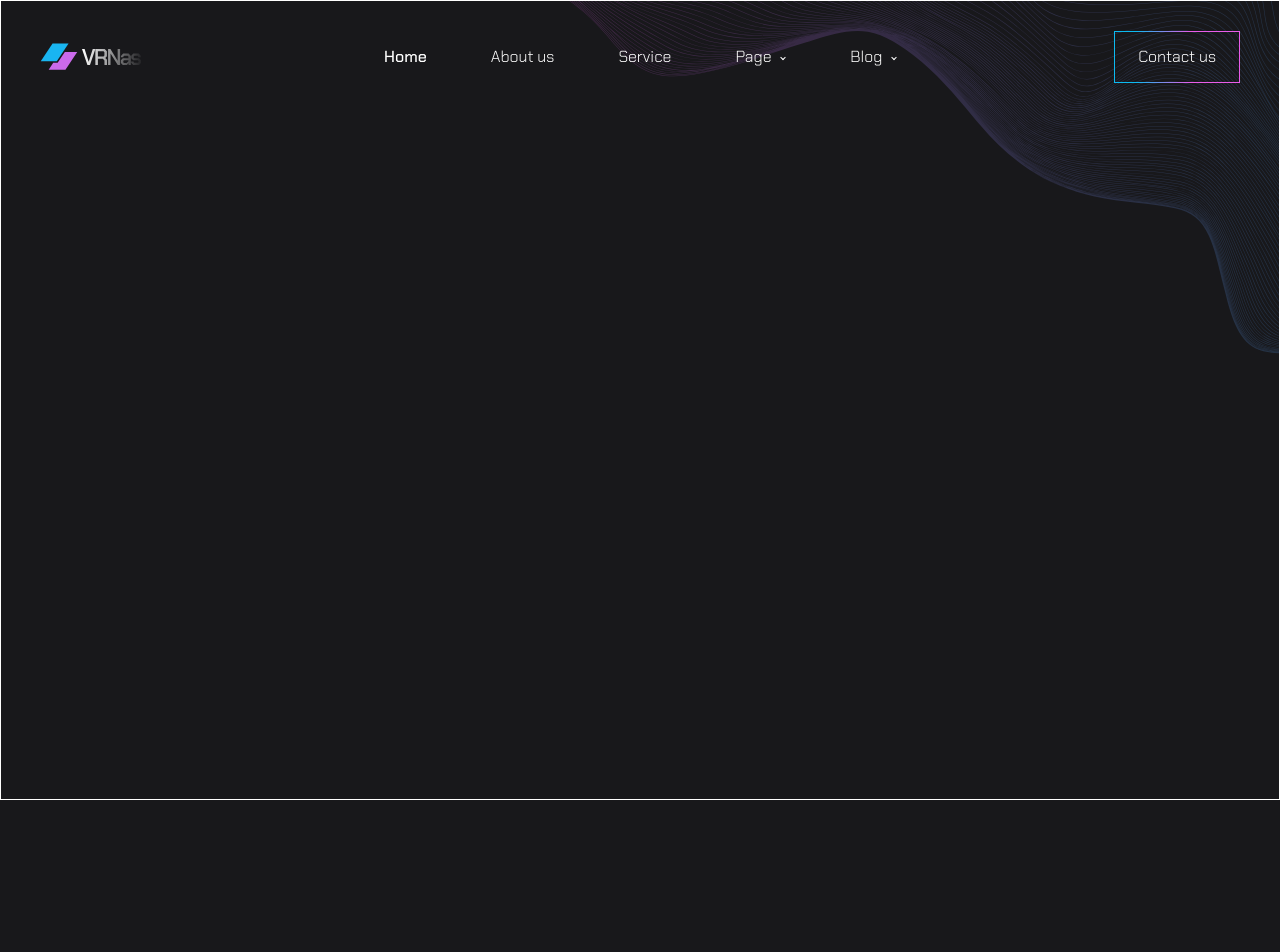
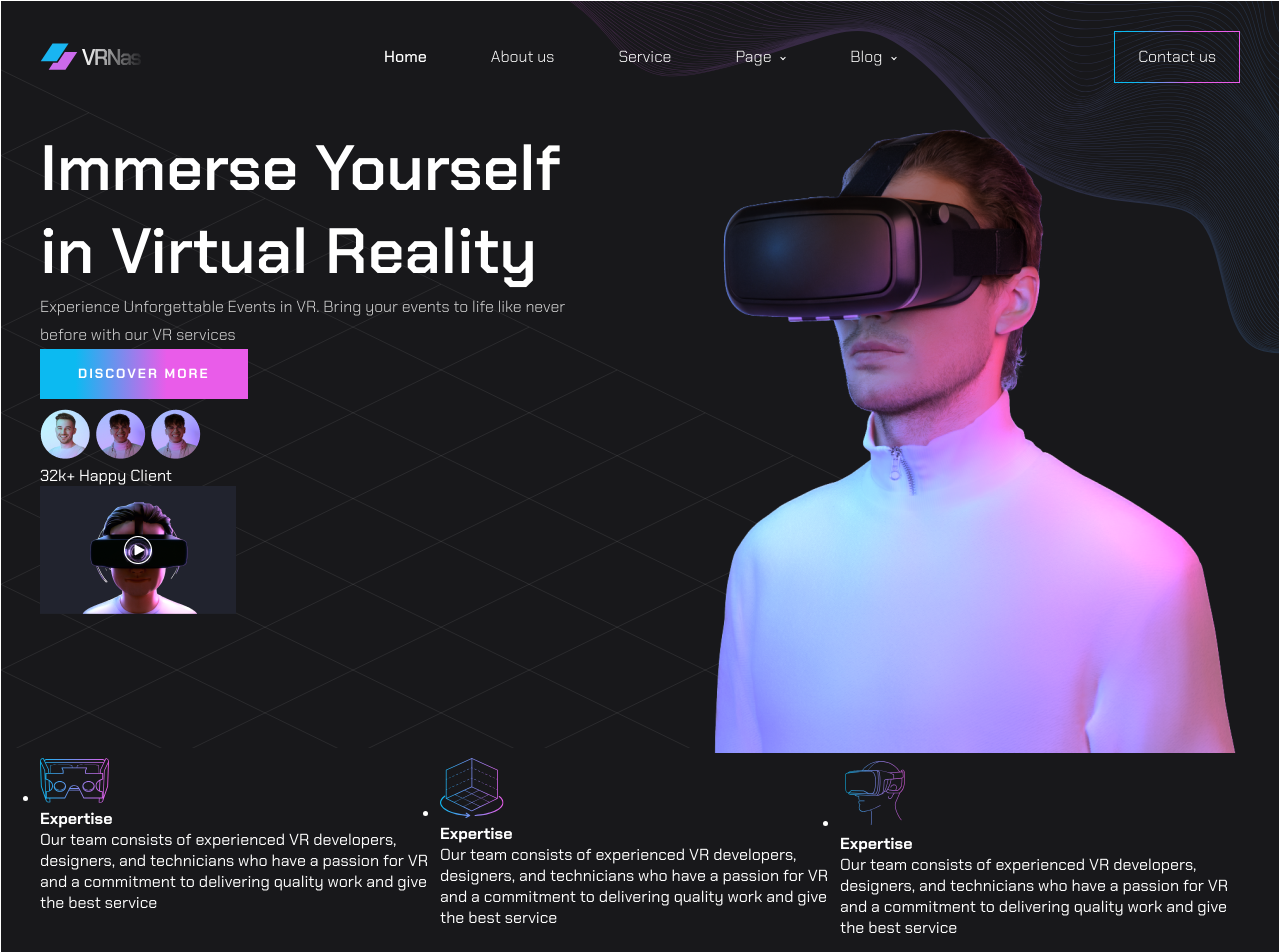
Before and after one commit to pewpowder/Verstochka, a website built with webpack: page src/index.html in a window 1280 px wide. Shown: the top 952 px of the page. Before the commit the page ends 800 px from the top, so only its background shows below. Built offline with nearby package versions, Linux system fonts and the light colour scheme.

Commit message:
add immerse vr skeleton

```diff
--- a/src/index.html
+++ b/src/index.html
@@ -11,20 +11,22 @@
 <body>
 <div class="container">
     <div class="wrapper">
+
+        <!--        Header       -->
         <header class="header">
-            <img src="./assets/logo.svg" alt="logo VRNas" class="header__logo">
+            <img src="./assets/logo.svg" alt="VRNas logo" class="header__logo">
             <nav class="header__nav">
-                <ul class="header__nav-list">
-                    <li class="header__nav-list__item">
+                <ul class="header__nav__list">
+                    <li class="header__nav__list__item">
                         <a href="#" class="link active">Home</a>
                     </li>
-                    <li class="header__nav-list__item">
+                    <li class="header__nav__list__item">
                         <a href="#" class="link">About us</a>
                     </li>
-                    <li class="header__nav-list__item">
+                    <li class="header__nav__list__item">
                         <a href="#" class="link">Service</a>
                     </li>
-                    <li class="header__nav-list__item">
+                    <li class="header__nav__list__item">
                         <a data-dropdown href="#" class="link">
                             Page
                             <span class="arrow">
@@ -33,7 +35,7 @@
                            </span>
                         </a>
                     </li>
-                    <li class="header__nav-list__item">
+                    <li class="header__nav__list__item">
                         <a data-dropdown href="#" class="link">
                             Blog
                             <span class="arrow">
@@ -44,8 +46,68 @@
                     </li>
                 </ul>
             </nav>
-            <button class="header__contact-us">Contact us</button>
+            <button class="header__contact-us__btn">Contact us</button>
         </header>
+
+        <!--        immerse-vr       -->
+        <div class="immerse-vr">
+           <div class="immerse-vr__wrapper">
+               <div class="immerse-vr__description">
+                   <h1 class="immerse-vr__description__header">
+                       Immerse Yourself in Virtual Reality
+                   </h1>
+                   <p class="immerse-vr__description__text">
+                       Experience Unforgettable Events in VR. Bring your events to life like never before with our VR services
+                   </p>
+                   <button class="immerse-vr__description__btn">
+                       Discover more
+                   </button>
+               </div>
+               <div class="immerse-vr__happy-client">
+                   <div class="immerse-vr__happy-client__wrapper">
+                       <div class="immerse-vr__happy-client__avatars">
+                           <img class="immerse-vr__happy-client__avatar" src="./assets/happy_client_1.png" alt="happy client avatar" >
+                           <img class="immerse-vr__happy-client__avatar" src="./assets/happy_client_2.png" alt="happy client avatar" >
+                           <img class="immerse-vr__happy-client__avatar" src="./assets/happy_client_3.png" alt="happy client avatar" >
+                       </div>
+                       <p class="immerse-vr__happy-client__text">32k+ Happy Client</p>
+                   </div>
+                   <div class="immerse-vr__happy-client__video__container">
+                       <img class="immerse-vr__happy-client__video" src="./assets/happy_client_video.png" alt="video">
+                   </div>
+               </div>
+           </div>
+            <div class="immerse-vr__img__container">
+                <img class="immerse-vr__img" src="./assets/big_person_1.png" alt="person in VR">
+            </div>
+        </div>
+        <div class="why-choose-us">
+            <ul class="why-choose-us__list">
+                <li class="why-choose-us__list__item">
+                    <img class="why-choose-us__list__item__img" src="./assets/expertise_icon.svg" alt="expertise icon">
+                    <h4 class="why-choose-us__list__item__header">Expertise</h4>
+                    <p class="why-choose-us__list__item__text">
+                        Our team consists of experienced VR developers, designers, and technicians who have a passion for VR and a commitment to delivering quality work and give the best service
+                    </p>
+                </li>
+                <li class="why-choose-us__list__item">
+                    <img class="why-choose-us__list__item__img" src="./assets/customization_icon.svg" alt="customization icon">
+                    <h4 class="why-choose-us__list__item__header">Expertise</h4>
+                    <p class="why-choose-us__list__item__text">
+                        Our team consists of experienced VR developers, designers, and technicians who have a passion for VR and a commitment to delivering quality work and give the best service
+                    </p>
+                </li>
+                <li class="why-choose-us__list__item">
+                    <img class="why-choose-us__list__item__img" src="./assets/service_icon.svg" alt="service icon">
+                    <h4 class="why-choose-us__list__item__header">Expertise</h4>
+                    <p class="why-choose-us__list__item__text">
+                        Our team consists of experienced VR developers, designers, and technicians who have a passion for VR and a commitment to delivering quality work and give the best service
+                    </p>
+                </li>
+            </ul>
+        </div>
+
+
     </div>
 </div>
 </body>
--- a/src/styles/header.scss
+++ b/src/styles/header.scss
@@ -10,7 +10,7 @@
     margin-left: 17px;
   }
 
-  &__nav-list {
+  &__nav__list {
     display: flex;
     align-items: center;
     gap: 64px;
@@ -22,7 +22,7 @@
     }
   }
 
-  &__contact-us {
+  &__contact-us__btn {
     display: flow-root;
     position: relative;
     cursor: pointer;
--- /dev/null
+++ b/src/styles/immerse-vr.scss
@@ -0,0 +1,64 @@
+.immerse-vr {
+  display: flex;
+  justify-content: space-between;
+
+  margin-top: 44px;
+
+  &::after {
+    content: '';
+
+    position: absolute; // relative .container
+    left: 0;
+    top: 26px;
+
+    background: url('/src/assets/grid.svg') no-repeat;
+    width: 100%;
+    height: 100%;
+    z-index: -1;
+  }
+
+  &__wrapper {
+    display: flex;
+    flex-direction: column;
+    gap: 10px;
+  }
+
+  &__description {
+    max-width: 540px;
+    max-height: 316px;
+
+    &__header {
+      font-size: var(--fs-h1);
+      font-weight: var(--fw-semi-bold);
+    }
+
+    &__text {
+      color: var(--color-grey-2);
+      font-size: var(--fs-body1);
+      font-weight: var(--fw-light);
+      line-height: var(--lh-lg);
+    }
+
+    &__btn {
+      border: none;
+      background-image: var(--color-linear);
+      padding: 18px 38px;
+      cursor: pointer;
+
+      font-style: var(--fs-button1);
+      font-weight: var(--fw-bold);
+      line-height: var(--lh-sm);
+      letter-spacing: 2px;
+      text-transform: uppercase;
+
+      &:active {
+        transform: scale(1.03);
+      }
+    }
+  }
+}
+
+.why-choose-us__list {
+  display: flex;
+  justify-content: space-between;
+}
--- a/src/styles/main.scss
+++ b/src/styles/main.scss
@@ -33,7 +33,6 @@
   --fs-button1: 14px;
   --fs-button2: 16px;
 
-  --lh-auto: auto;
   --lh-xxl: 58px;
   --lh-xl: 44px;
   --lh-lg: 28px;
@@ -58,6 +57,7 @@
 
 *, *::before, *::after {
   font-family: var(--family), sans-serif; // (sans-serif) So that linter doesn't swear, although it's declared in --family
+  color: var(--color-white);
 
   box-sizing: border-box;
   margin: 0;
@@ -69,16 +69,17 @@ body {
 
   font-size: var(--fs-body1);
   font-weight: var(--fw-regular);
-  color: var(--color-white);
 }
 
 .container {
+  position: relative;
+
   max-width: 1438px;
-  height: 100vh;
+  height: 500vh;
   margin: 0 auto;
 
   border: 1px solid #fff;
-  background: url('/src/assets/wave-top-right.svg') no-repeat right top;
+  background: url('/src/assets/wave_top_right.svg') no-repeat right top;
 }
 
 .wrapper {
```
Also changed, not shown: src/index.js (+4 -3 lines), src/assets/happy_client_video.png (added), src/assets/wave_bottom_left.svg (renamed from src/assets/wave-bottom-left.svg), src/assets/wave_top_right.svg (renamed from src/assets/wave-top-right.svg).
